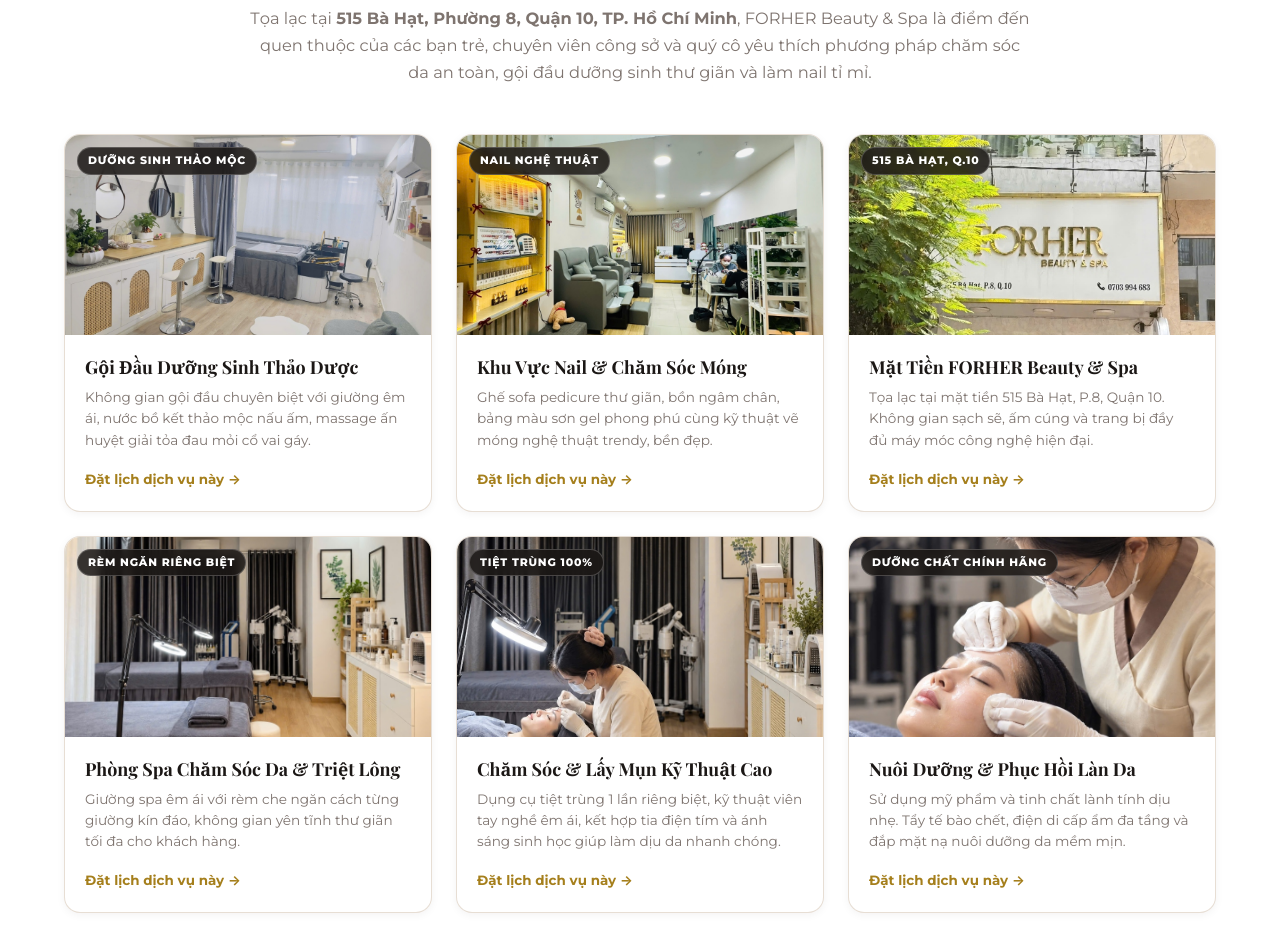
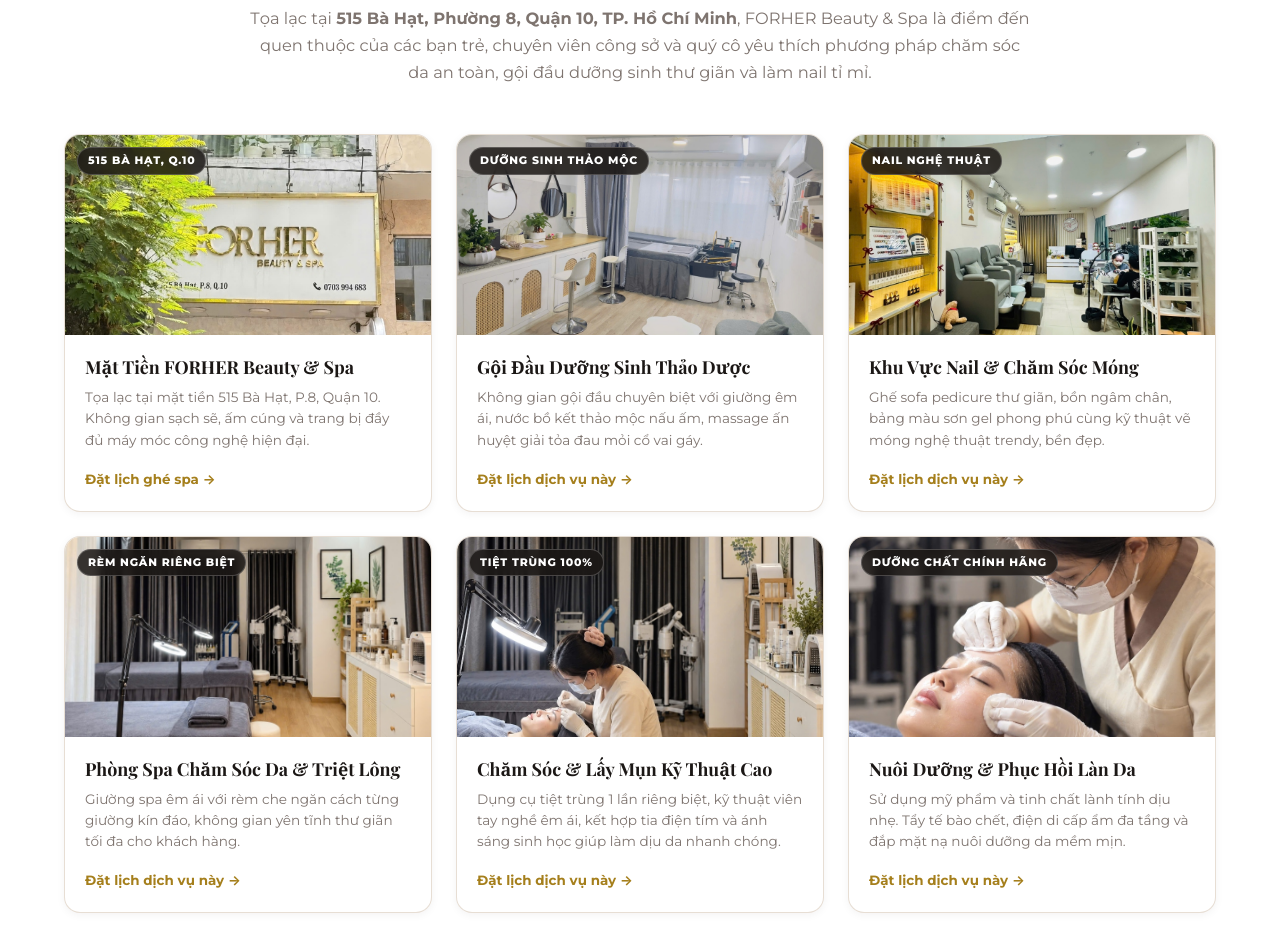
Before and after one commit to tandev253/forher-beauty-spa, a React (Vite) app: page / in a window 1280 px wide. Shown: the part 1080-2011 px from the top of the page. Built offline with nearby package versions, Linux system fonts and the light colour scheme; the HTML template or start-up script is replaced by a standard one; a web font is replaced by a local one.

Commit message:
Move storefront card to first position in About section

```diff
--- a/src/components/AboutSection.jsx
+++ b/src/components/AboutSection.jsx
@@ -10,46 +10,52 @@
 export default function AboutSection({ onBookClick }) {
   const visualTreatments = [
     {
+      id: 'storefront',
+      title: 'Mặt Tiền FORHER Beauty & Spa',
+      desc: 'Tọa lạc tại mặt tiền 515 Bà Hạt, P.8, Quận 10. Không gian sạch sẽ, ấm cúng và trang bị đầy đủ máy móc công nghệ hiện đại.',
+      image: forherStorefrontReal,
+      tag: '515 BÀ HẠT, Q.10',
+      btnText: 'Đặt lịch ghé spa →'
+    },
+    {
       id: 'goidau',
       title: 'Gội Đầu Dưỡng Sinh Thảo Dược',
       desc: 'Không gian gội đầu chuyên biệt với giường êm ái, nước bồ kết thảo mộc nấu ấm, massage ấn huyệt giải tỏa đau mỏi cổ vai gáy.',
       image: forherGoidauReal,
-      tag: 'DƯỠNG SINH THẢO MỘC'
+      tag: 'DƯỠNG SINH THẢO MỘC',
+      btnText: 'Đặt lịch dịch vụ này →'
     },
     {
       id: 'nail',
       title: 'Khu Vực Nail & Chăm Sóc Móng',
       desc: 'Ghế sofa pedicure thư giãn, bồn ngâm chân, bảng màu sơn gel phong phú cùng kỹ thuật vẽ móng nghệ thuật trendy, bền đẹp.',
       image: forherNailReal,
-      tag: 'NAIL NGHỆ THUẬT'
-    },
-    {
-      id: 'storefront',
-      title: 'Mặt Tiền FORHER Beauty & Spa',
-      desc: 'Tọa lạc tại mặt tiền 515 Bà Hạt, P.8, Quận 10. Không gian sạch sẽ, ấm cúng và trang bị đầy đủ máy móc công nghệ hiện đại.',
-      image: forherStorefrontReal,
-      tag: '515 BÀ HẠT, Q.10'
+      tag: 'NAIL NGHỆ THUẬT',
+      btnText: 'Đặt lịch dịch vụ này →'
     },
     {
       id: 'khonggian-spa',
       title: 'Phòng Spa Chăm Sóc Da & Triệt Lông',
       desc: 'Giường spa êm ái với rèm che ngăn cách từng giường kín đáo, không gian yên tĩnh thư giãn tối đa cho khách hàng.',
       image: forherSpaRoomReal,
-      tag: 'RÈM NGĂN RIÊNG BIỆT'
+      tag: 'RÈM NGĂN RIÊNG BIỆT',
+      btnText: 'Đặt lịch dịch vụ này →'
     },
     {
       id: 'chamsoc-da',
       title: 'Chăm Sóc & Lấy Mụn Kỹ Thuật Cao',
       desc: 'Dụng cụ tiệt trùng 1 lần riêng biệt, kỹ thuật viên tay nghề êm ái, kết hợp tia điện tím và ánh sáng sinh học giúp làm dịu da nhanh chóng.',
       image: forherFacialTreatmentReal,
-      tag: 'TIỆT TRÙNG 100%'
+      tag: 'TIỆT TRÙNG 100%',
+      btnText: 'Đặt lịch dịch vụ này →'
     },
     {
       id: 'phuchoi-da',
       title: 'Nuôi Dưỡng & Phục Hồi Làn Da',
       desc: 'Sử dụng mỹ phẩm và tinh chất lành tính dịu nhẹ. Tẩy tế bào chết, điện di cấp ẩm đa tầng và đắp mặt nạ nuôi dưỡng da mềm mịn.',
       image: forherSkincareCareReal,
-      tag: 'DƯỠNG CHẤT CHÍNH HÃNG'
+      tag: 'DƯỠNG CHẤT CHÍNH HÃNG',
+      btnText: 'Đặt lịch dịch vụ này →'
     }
   ];
 
@@ -86,7 +92,7 @@
                   className="card-book-link"
                   onClick={onBookClick}
                 >
-                  Đặt lịch dịch vụ này →
+                  {item.btnText || 'Đặt lịch dịch vụ này →'}
                 </button>
               </div>
             </div>
```
